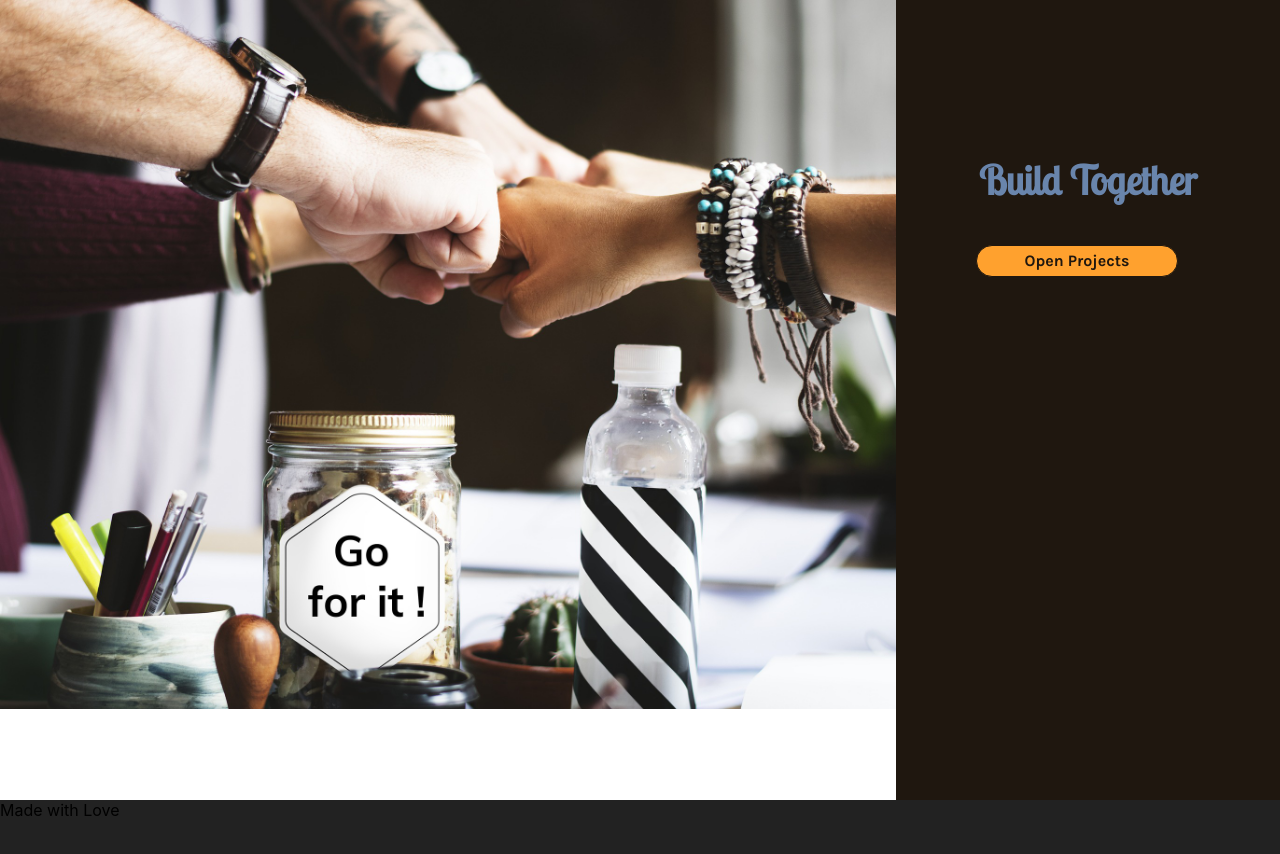
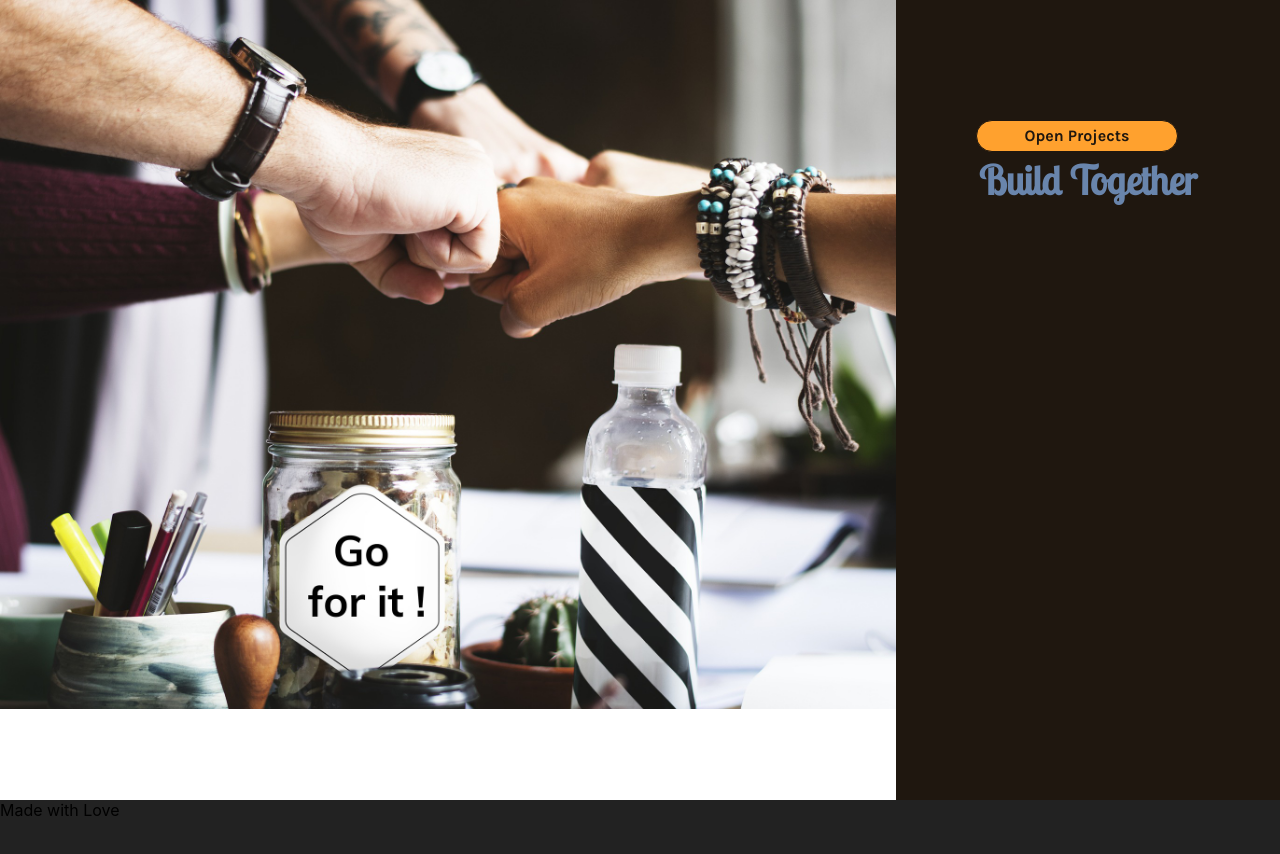
Before and after one commit to pbhagyashri/build-together-client, a React (Create React App) app: page / in a window 1280 px wide. Shown: the top 854 px of the page. Built offline with nearby package versions, Linux system fonts and the light colour scheme.

Commit message:
Add projectsbutton animation. Position button behind logo.

```diff
--- a/src/App.css
+++ b/src/App.css
@@ -25,7 +25,9 @@
     color: #6985ac;
     font-family: "Lobster Two", cursive;
     font-size: 2.5em;
-    vertical-align: middle; }
+    vertical-align: middle;
+    position: relative;
+    z-index: 9; }
 
 .nav-section__button--projects {
   display: block;
@@ -40,9 +42,13 @@
   font-weight: bold;
   border: 1px solid #1f170f;
   border-radius: 30px;
-  transition: all 1s; }
+  transition: all 500ms;
+  position: absolute;
+  z-index: 1;
+  top: 120px; }
 
 .nav-section__button--projects:hover {
+  color: transparent;
   width: 125px;
   height: 70px;
   border-radius: 130px;
--- a/src/App.scss
+++ b/src/App.scss
@@ -36,6 +36,8 @@
     font-family: $highlight_font;
     font-size: 2.5em;
     vertical-align: middle;
+    position: relative;
+    z-index: 9;
   }
 
 }
@@ -53,12 +55,15 @@
   font-weight: bold;
   border: 1px solid $brown;
   border-radius: 30px;
-  transition: all 1s;
+  transition: all 500ms;
+  position: absolute;
+  z-index: 1;
+  top: 120px;
 
 }
 
 .nav-section__button--projects:hover {
-
+  color: transparent;
   width: 125px;
   height: 70px;
   border-radius: 130px;
--- a/src/containers/Header.jsx
+++ b/src/containers/Header.jsx
@@ -14,8 +14,8 @@ class Header extends Component {
 
         <div className="nav-section">
           <nav  className="nav-section__navigation">
+          <a href="#" className="nav-section__button--projects">Open Projects</a>
           <h1 className="nav-section__logo">Build Together</h1>
-              <a href="#" className="nav-section__button--projects">Open Projects</a>
           </nav>
         </div>
 
```
